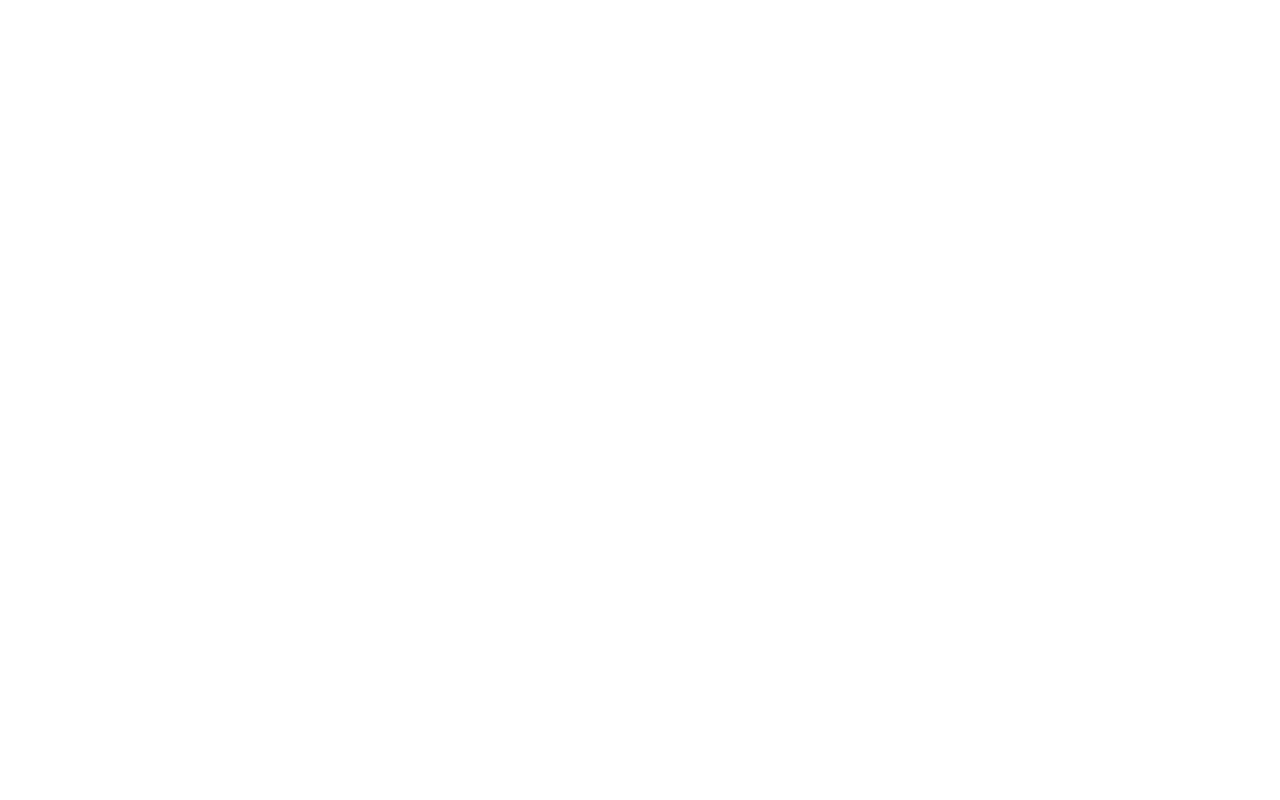
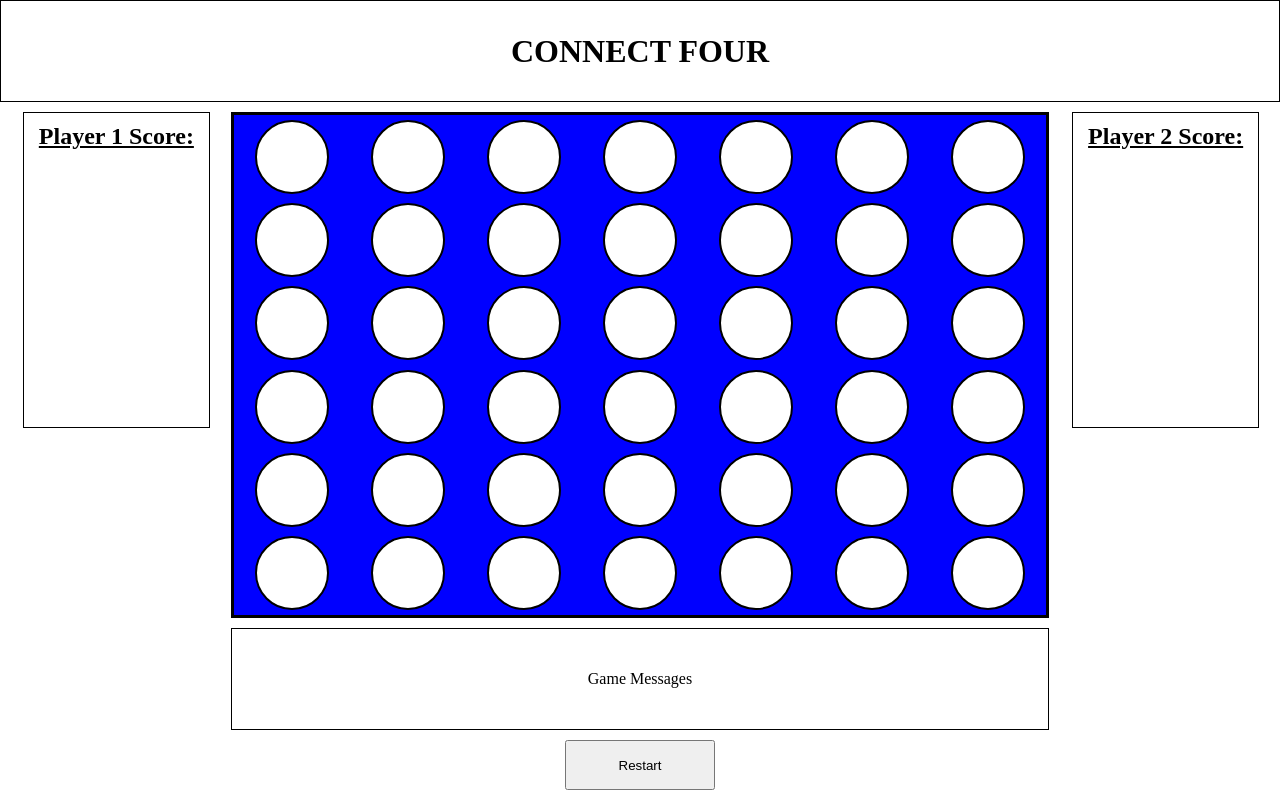
Before and after one commit to vsalter/Project-1, a plain HTML site: page index.html in a window 1280 px wide. Drawn offline with Linux system fonts and the light colour scheme.

Commit message:
skeleton html/css added

```diff
--- a/css/style.css
+++ b/css/style.css
@@ -0,0 +1,114 @@
+@charset "UTF-8";
+/* CSS Document */
+* {
+	margin: 0;
+	padding: 0;
+}
+
+body {
+	display: grid;
+	grid:
+		'header header header header header header'
+		'p1score board board board board p2score'
+		'p1score board board board board p2score'
+		'p1score board board board board p2score'
+		'p1score message message message message p2score'
+		'footer footer footer footer footer footer';
+	min-width: 100%;
+}
+
+#header {
+	grid-area: header;
+	height: 100px;
+	display: flex;
+	justify-content: center;
+	align-items: center;
+	border: 1px black solid;
+	margin-bottom: 10px;
+}
+
+#header h1 {
+
+}
+
+#p1score {
+	grid-area: p1score;
+	display: flex;
+	justify-content: center;
+	border: 1px black solid;
+	width: 80%;
+	height: 50%;
+	margin: 0 10%;
+}
+
+#p1score h2 {
+	margin-top: 10px;
+	text-decoration: underline;
+}
+
+#board {
+	grid-area: board;
+	display: grid;
+	grid-template: 1fr 1fr 1fr 1fr 1fr 1fr/ 1fr 1fr 1fr 1fr 1fr 1fr 1fr;
+	height: 500px;
+	border: 3px black solid;
+}
+
+.square {
+	background-color: blue;
+	display: flex;
+	justify-content: center;
+	align-items: center;
+
+}
+
+.dot {
+	height: 70px;
+  	width: 70px;
+  	background-color: white;
+  	border-radius: 50%;
+	border: 2px black solid;
+  	display: inline-block;
+}
+
+.dot:hover {
+	border: 2px red solid;
+}
+
+#p2score {
+	grid-area: p2score;
+	display: flex;
+	justify-content: center;
+	border: 1px black solid;
+	width: 80%;
+	height: 50%;
+	margin: 0 10%;
+}
+
+#p2score h2 {
+	margin-top: 10px;
+	text-decoration: underline;
+}
+
+#message {
+	grid-area: message;
+	display: flex;
+	justify-content: center;
+	align-items: center;
+	height: 100px;
+	margin: 10px 0;
+	border: 1px black solid;
+}
+
+#footer {
+	grid-area: footer;
+	display: flex;
+	justify-content: center;
+	align-content: center;
+}
+
+#restart {
+	width: 150px;
+	height: 50px;
+
+}
--- a/index.html
+++ b/index.html
@@ -1,14 +1,69 @@
-<!DOCTYPE html>
-<html lang="en">
+<!doctype html>
+<html>
 <head>
-    <meta charset="UTF-8">
-    <meta http-equiv="X-UA-Compatible" content="IE=edge">
-    <meta name="viewport" content="width=device-width, initial-scale=1.0">
-    <title>Document</title>
-    <link href="css/style.css" rel="stylesheet" type="text/css">
-    <script defer src="js/main.js"></script>
+<meta charset="UTF-8">
+<title>Untitled Document</title>
+<link href="css/style.css" rel="stylesheet" type="text/css">
+<script defer src="js/main.js"></script>
 </head>
+
 <body>
+
+	<div id="header"><h1>CONNECT FOUR</h1></div>
+
+	<div id="p1score"><h2>Player 1 Score:</h2></div>
+
+	<div id="board">
+		<div class="square" id="0"><span class="dot"></span></div>
+		<div class="square" id="1"><span class="dot"></span></div>
+		<div class="square" id="2"><span class="dot"></span></div>
+		<div class="square" id="3"><span class="dot"></span></div>
+		<div class="square" id="4"><span class="dot"></span></div>
+		<div class="square" id="5"><span class="dot"></span></div>
+		<div class="square" id="6"><span class="dot"></span></div>
+		<div class="square" id="7"><span class="dot"></span></div>
+		<div class="square" id="8"><span class="dot"></span></div>
+		<div class="square" id="9"><span class="dot"></span></div>
+		<div class="square" id="10"><span class="dot"></span></div>
+		<div class="square" id="11"><span class="dot"></span></div>
+		<div class="square" id="12"><span class="dot"></span></div>
+		<div class="square" id="13"><span class="dot"></span></div>
+		<div class="square" id="14"><span class="dot"></span></div>
+		<div class="square" id="15"><span class="dot"></span></div>
+		<div class="square" id="16"><span class="dot"></span></div>
+		<div class="square" id="17"><span class="dot"></span></div>
+		<div class="square" id="18"><span class="dot"></span></div>
+		<div class="square" id="19"><span class="dot"></span></div>
+		<div class="square" id="20"><span class="dot"></span></div>
+		<div class="square" id="21"><span class="dot"></span></div>
+		<div class="square" id="22"><span class="dot"></span></div>
+		<div class="square" id="23"><span class="dot"></span></div>
+		<div class="square" id="24"><span class="dot"></span></div>
+		<div class="square" id="25"><span class="dot"></span></div>
+		<div class="square" id="26"><span class="dot"></span></div>
+		<div class="square" id="27"><span class="dot"></span></div>
+		<div class="square" id="28"><span class="dot"></span></div>
+		<div class="square" id="29"><span class="dot"></span></div>
+		<div class="square" id="30"><span class="dot"></span></div>
+		<div class="square" id="31"><span class="dot"></span></div>
+		<div class="square" id="32"><span class="dot"></span></div>
+		<div class="square" id="33"><span class="dot"></span></div>
+		<div class="square" id="34"><span class="dot"></span></div>
+		<div class="square" id="35"><span class="dot"></span></div>
+		<div class="square" id="36"><span class="dot"></span></div>
+		<div class="square" id="37"><span class="dot"></span></div>
+		<div class="square" id="38"><span class="dot"></span></div>
+		<div class="square" id="39"><span class="dot"></span></div>
+		<div class="square" id="40"><span class="dot"></span></div>
+		<div class="square" id="41"><span class="dot"></span></div>
+	</div>
+
+	<div id="p2score"><h2>Player 2 Score:</h2></div>
+
+	<div id="message">Game Messages</div>
+
+	<div id="footer"><button id="restart">Restart</button></div>
+
 
 </body>
 </html>
```
